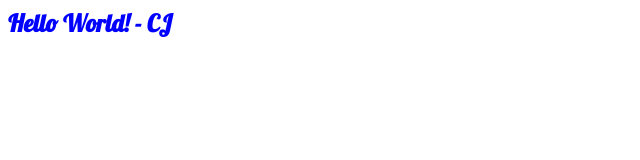
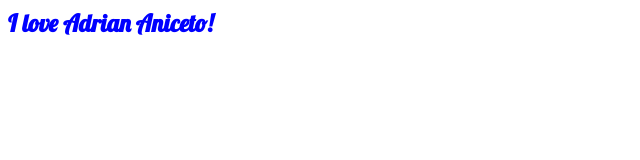
Before and after one commit to cjmaranas/cj-web, a plain HTML site: page index.html in a window 1280 px wide. Shown: the whole page, without its empty margins (0-640 px from the left). Drawn offline with Linux system fonts and the light colour scheme.

Commit message:
Update index.html

```diff
--- a/index.html
+++ b/index.html
@@ -9,4 +9,4 @@
   }
 
 </style>
-<h2 class="blue-text">Hello World! - CJ</h2>
+<h2 class="blue-text">I love Adrian Aniceto!</h2>
```
